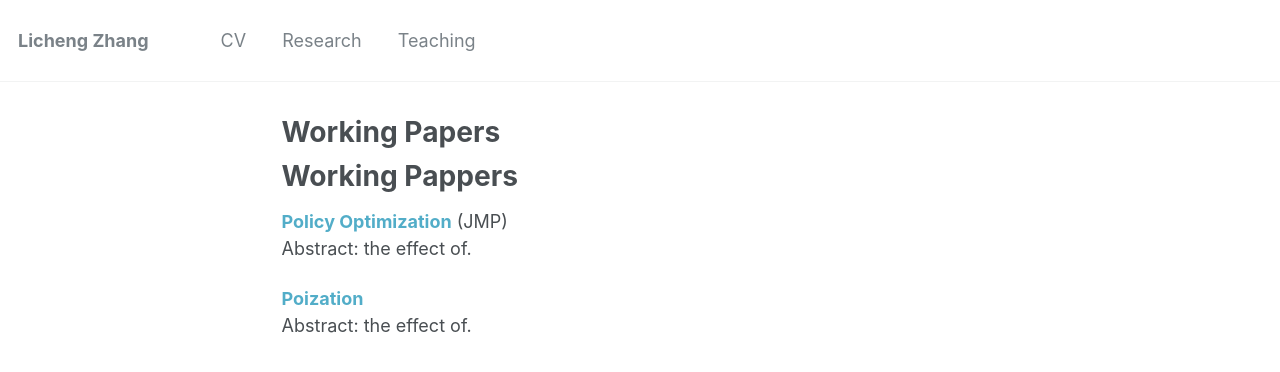
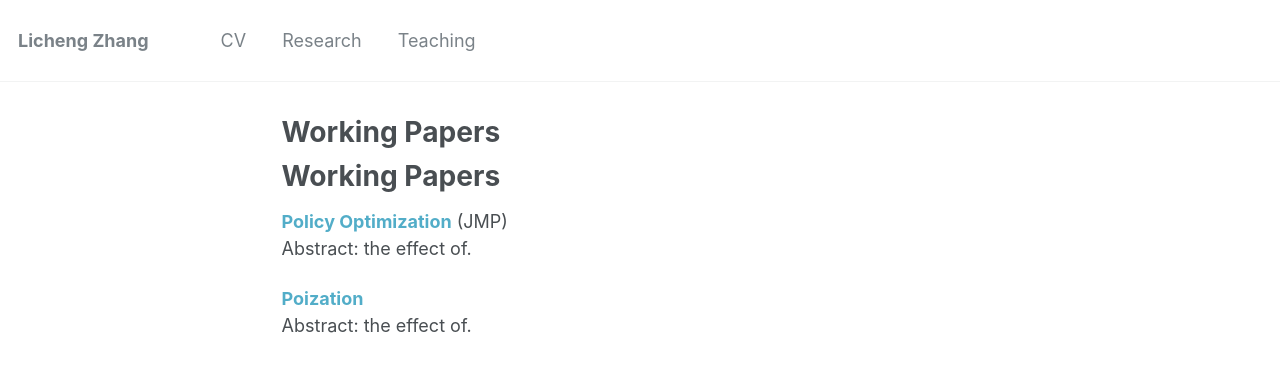
Before and after one commit to lichengzh/lichengzh.github.io, a Jekyll site: the page built from _pages/publications.md, in a window 1280 px wide. Shown: the top 372 px of the page. Built offline with Jekyll 4.4.1, drawn with Linux system fonts in a browser that asks for light colours.

Commit message:
Update publications.md

```diff
--- a/_pages/publications.md
+++ b/_pages/publications.md
@@ -2,7 +2,7 @@
 title: "Working Papers"
 permalink: /publications/
 ---
-# Working Pappers
+# Working Papers
 <b>[Policy Optimization](http://lichengzh.github.io/files/ov.pdf)</b> (JMP)<br>
 Abstract: the effect of. <br>
 
```
